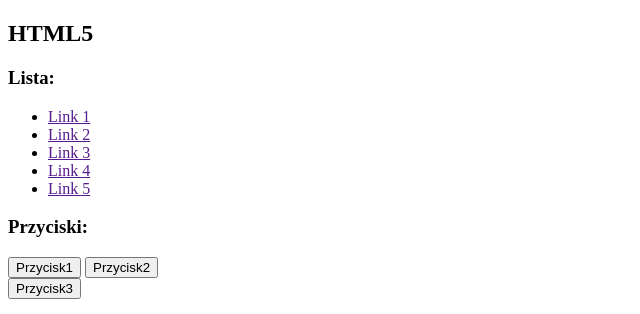
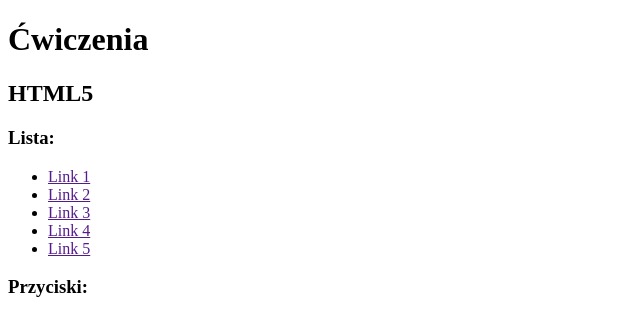
Before and after one commit to hysiu07/13-elementy-html, a plain HTML site: page index.html in a window 1280 px wide. Shown: the top 314 px of the page, without its empty margins (0-640 px from the left). Drawn offline with Linux system fonts and the light colour scheme.

Commit message:
fixed h1

```diff
--- a/index.html
+++ b/index.html
@@ -21,9 +21,9 @@ Dodaj również nagłówki - główny tytuł "Ćwiczenia", podtytuł "HTML5" ora
 Poglądowy wygląd w załączonej grafice.
 
 Plik wgraj do repozytorium na github.com i podeślij link do sprawdzenia.
-    <h1>Ćwiczenia</h1> -->
+ -->
 
-
+    <h1>Ćwiczenia</h1>
     <h2>HTML5</h2>
     <h3>Lista:</h3>
     <ul>
```
